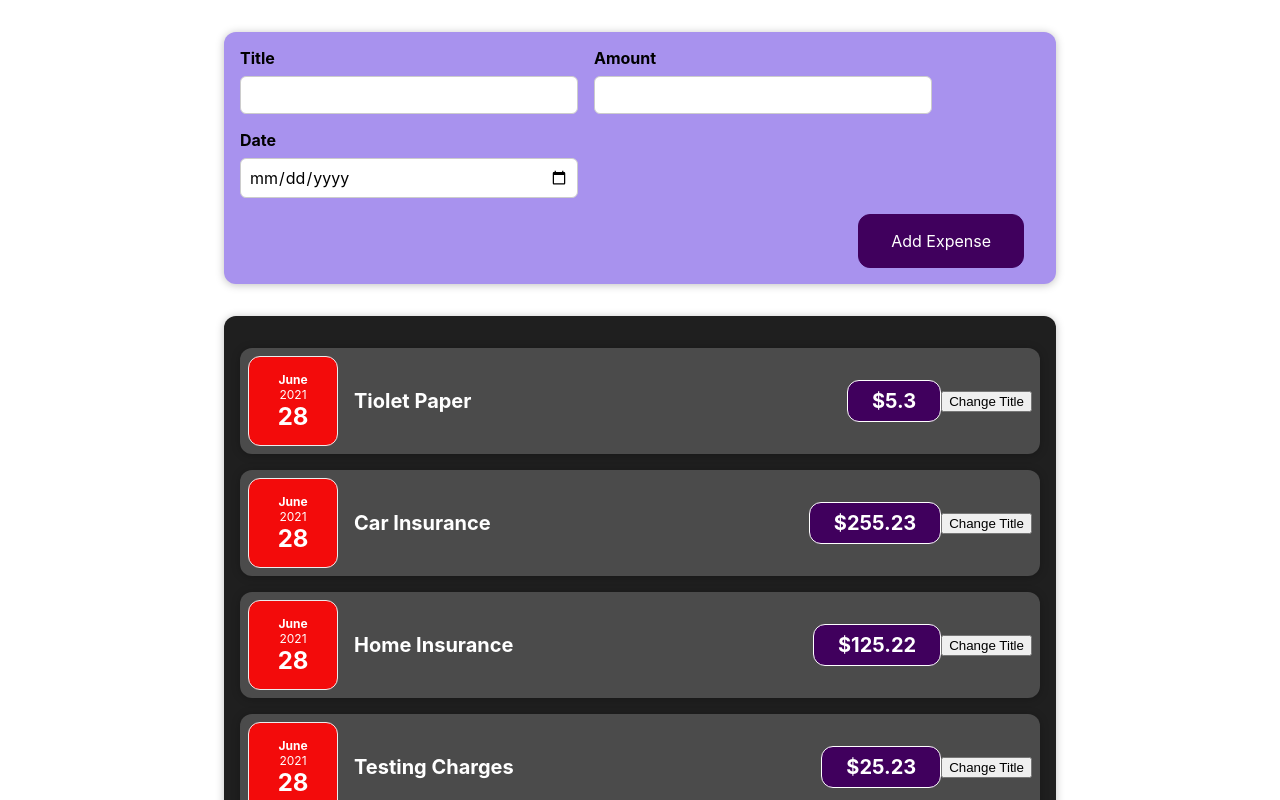
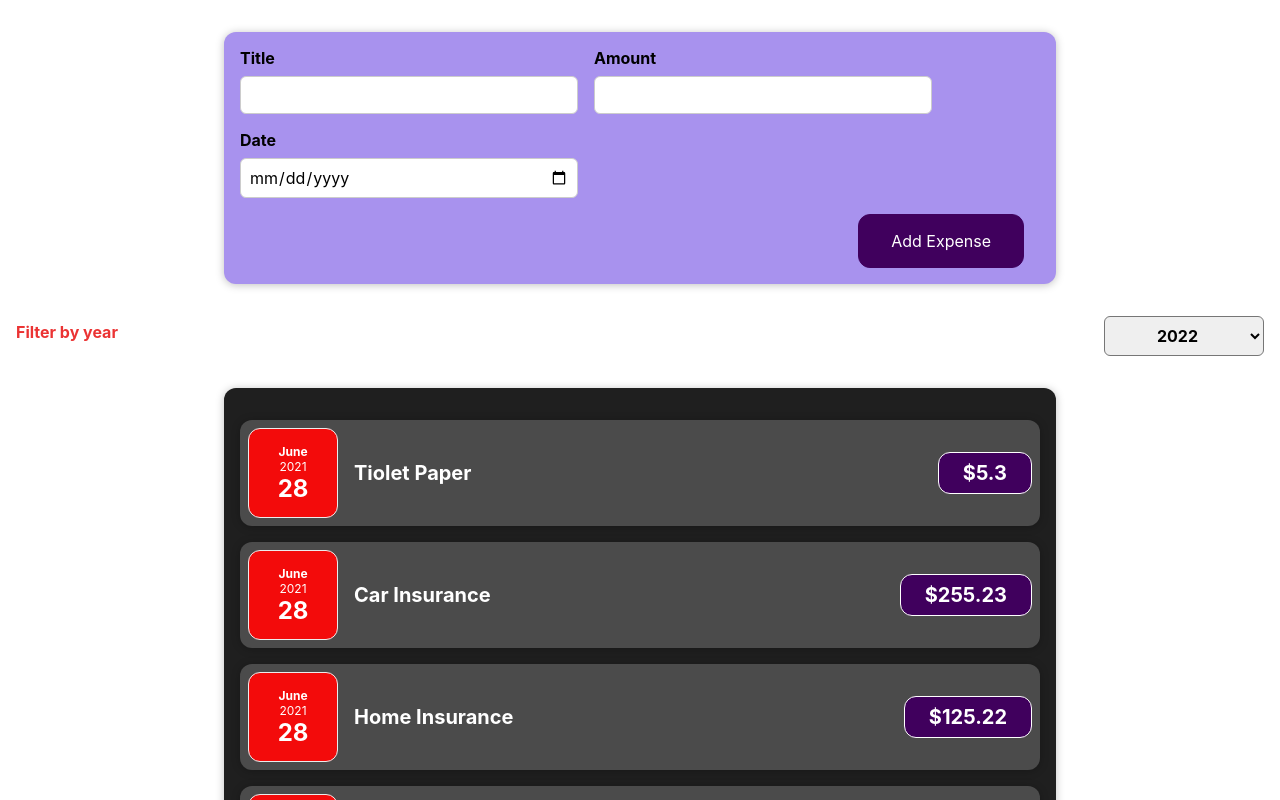
Before and after one commit to DigitalHatcher/my-app, a React (Create React App) app: page / in a window 1280 px wide. Shown: the top 800 px of the page. Built offline with nearby package versions, Linux system fonts and the light colour scheme.

Commit message:
Including assignment

```diff
--- a/src/components/Expenses/ExpenseItem.js
+++ b/src/components/Expenses/ExpenseItem.js
@@ -1,25 +1,15 @@
-import React, { useState } from "react";
 import "./ExpenseItem.css";
 import ExpenseDate from "./ExpenseDate";
 import Card from "../UI/Card";
 
 const ExpenseItem = (props) => {
-  const [title, setTitle] = useState(props.title);
-  console.log("Expense Item evaluated by React!");
-
-  const clickHandler = () => {
-    setTitle("Updated!");
-    console.log("Clicked!");
-  };
-
   return (
     <Card className="expense-item">
       <ExpenseDate date={props.date}></ExpenseDate>
       <div className="expense-item__description">
-        <h2>{title}</h2>
+        <h2>{props.title}</h2>
       </div>
       <div className="expense-item__price">${props.amount}</div>
-      <button onClick={clickHandler}>Change Title</button>
     </Card>
   );
 };
--- a/src/components/Expenses/ExpenseList.js
+++ b/src/components/Expenses/ExpenseList.js
@@ -1,9 +1,25 @@
 import "./ExpenseList.css";
 import ExpenseItem from "./ExpenseItem";
 import Card from "../UI/Card";
+import ExpensesFilter from "./ExpensesFilter";
+import React, { useState } from "react";
 
 const ExpenseList = (props) => {
+  const [enteredFilter, setEnteredFilter] = useState("2020");
+
+  const changeFilterHandeller = (enteredExpenseFilter) => {
+    setEnteredFilter(enteredExpenseFilter);
+
+    console.log("In Expense List.js");
+    console.log(enteredExpenseFilter);
+  };
+
   return (
+    <div>
+      <ExpensesFilter
+        selected={enteredFilter}
+        onChangeFilterData={changeFilterHandeller}
+      ></ExpensesFilter>
       <Card className="expense-list">
         <ExpenseItem
           title={props.expenseList[0].title}
@@ -26,6 +42,7 @@ const ExpenseList = (props) => {
           date={props.expenseList[3].date}
         ></ExpenseItem>
       </Card>
+    </div>
   );
 };
 
--- /dev/null
+++ b/src/components/Expenses/ExpensesFilter.css
@@ -0,0 +1,24 @@
+.expenses-filter {
+  color: rgb(235, 51, 51);
+  padding: 0 1rem;
+}
+
+.expenses-filter__control {
+  display: flex;
+  width: 100%;
+  align-items: center;
+  justify-content: space-between;
+  margin: 1rem 0;
+}
+
+.expenses-filter label {
+  font-weight: bold;
+  margin-bottom: 0.5rem;
+}
+
+.expenses-filter select {
+  font: inherit;
+  padding: 0.5rem 3rem;
+  font-weight: bold;
+  border-radius: 6px;
+}
--- /dev/null
+++ b/src/components/Expenses/ExpensesFilter.js
@@ -0,0 +1,27 @@
+import "./ExpensesFilter.css";
+
+const ExpensesFilter = (props) => {
+  const OnFilterChangeHandeller = (event) => {
+    event.preventDefault();
+
+    console.log("In ExpenseFilter.js");
+    console.log(event.target.value);
+    props.onChangeFilterData(event.target.value);
+  };
+
+  return (
+    <div className="expenses-filter">
+      <div className="expenses-filter__control">
+        <label>Filter by year</label>
+        <select onChange={OnFilterChangeHandeller}>
+          <option value="2022">2022</option>
+          <option value="2021">2021</option>
+          <option value="2020">2020</option>
+          <option value="2019">2019</option>
+        </select>
+      </div>
+    </div>
+  );
+};
+
+export default ExpensesFilter;
```
Lines whose indentation alone changed are shown as unchanged.
